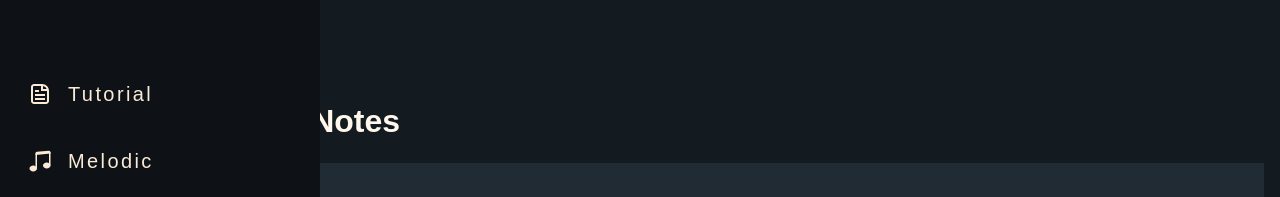
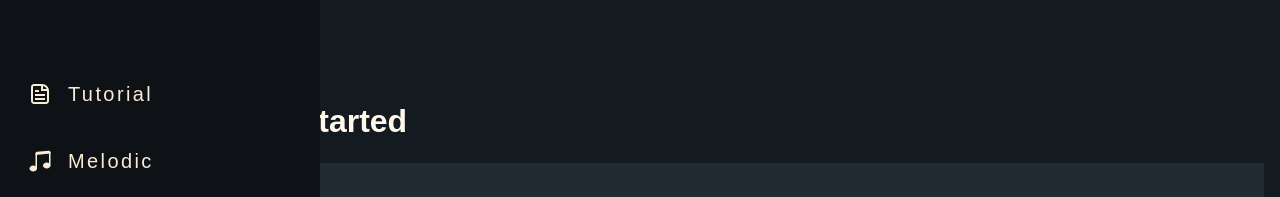
Before and after one commit to andy-little/ear-training, a React (Create React App) app: page /lesson in a window 1280 px wide. Shown: the top 197 px of the page. Built offline with nearby package versions, Linux system fonts and the light colour scheme.

Commit message:
content update

```diff
--- a/src/pages/Lessons/Lesson.js
+++ b/src/pages/Lessons/Lesson.js
@@ -9,7 +9,7 @@ const Lesson = () => {
     return (
         <LessonWrapper>
             <div className="lesson-title">
-                <h1>Diatonic Notes</h1>
+                <h1>Getting Started</h1>
             </div>
             <div className="lesson-content">{lesson}</div>
         </LessonWrapper>
```
